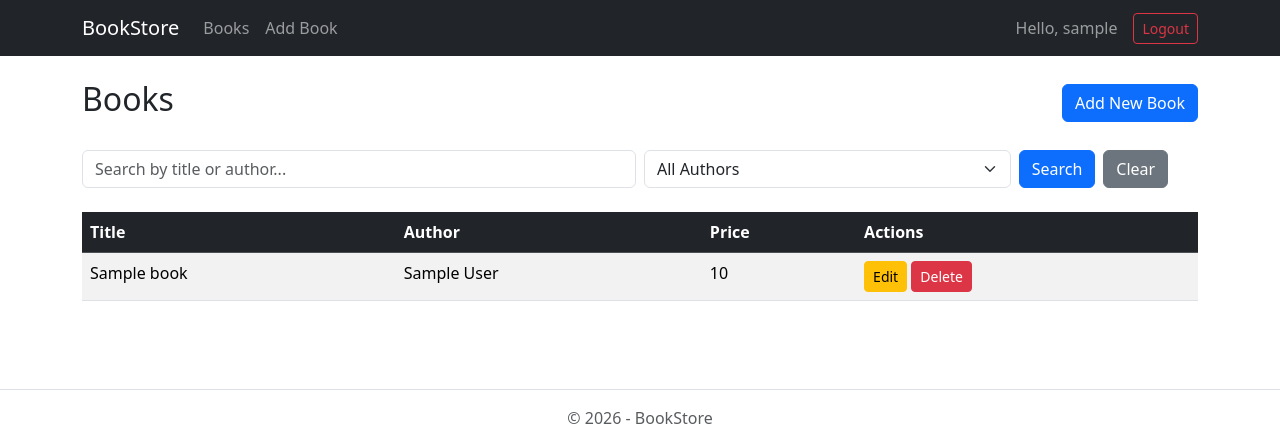
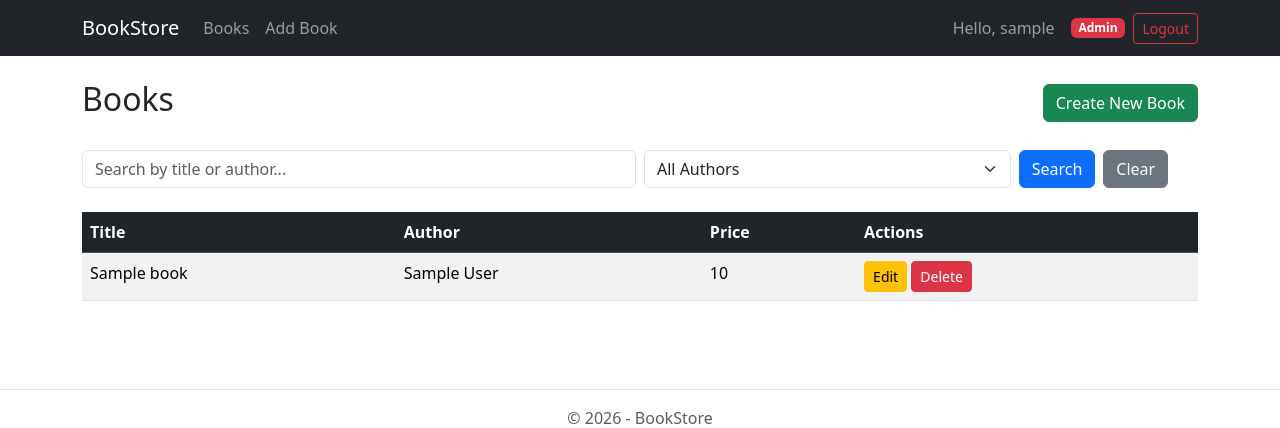
Before and after one commit to htavakkoli1368/BookStore, an ASP.NET Core app: page /Books in a window 1280 px wide. Shown: the top 428 px of the page. Run offline with ASP.NET Core 8, Linux system fonts and the light colour scheme; a user stored in the database is signed in; tables that the repository leaves empty hold one stand-in row (values such as "Sample post"); the project's own start-up code is not run, and a stand-in starts its controllers and pages.

Commit message:
add Authorization with RBAC(role based access controll) to the project and also protect our controller with Authorize

```diff
--- a/BookStore/Controllers/BooksController.cs
+++ b/BookStore/Controllers/BooksController.cs
@@ -1,6 +1,7 @@
 using BookStore.Data;
 using BookStore.Models;
 using BookStore.ViewModel;
+using Microsoft.AspNetCore.Authorization;
 using Microsoft.AspNetCore.Mvc;
 using Microsoft.Extensions.Primitives;
 using System.Reflection;
@@ -52,11 +53,13 @@ namespace BookStore.Controllers
             return View(viewModel);
         }
 
+        [Authorize(Roles = "Admin,Manager")]
         public IActionResult Create()
         {
             return View();
         }
         [HttpPost]
+        [Authorize(Roles = "Admin,Manager")]
         public IActionResult CreateForm(CreateBookViewModel model)
         {
             if (!ModelState.IsValid)
@@ -81,7 +84,9 @@ namespace BookStore.Controllers
         {
             return Content($"this is id : {id}");
         }
+
         [HttpGet]
+        [Authorize(Roles = "Admin,Manager")]
         public IActionResult Edit(int id)
         {
             var book = _context.Books.Find(id);
@@ -95,6 +100,7 @@ namespace BookStore.Controllers
         }
         //browser->routing->controller->action->view->html->browser
         [HttpPost]
+        [Authorize(Roles = "Admin,Manager")]
         [ValidateAntiForgeryToken]
         public IActionResult Edit(Book book)
         {
@@ -112,6 +118,7 @@ namespace BookStore.Controllers
         }
         // GET: Books/Delete/5
         [HttpGet]
+        [Authorize(Roles = "Admin")]
         public IActionResult Delete(int id)
         {
             var book = _context.Books.Find(id);
@@ -126,6 +133,7 @@ namespace BookStore.Controllers
 
         // POST: Books/Delete/5
         [HttpPost, ActionName("Delete")]
+        [Authorize(Roles = "Admin")]
         [ValidateAntiForgeryToken]
         public IActionResult DeleteConfirmed(int id)
         {
--- a/BookStore/Program.cs
+++ b/BookStore/Program.cs
@@ -19,6 +19,12 @@ builder.Services.AddIdentity<ApplicationUser, IdentityRole>(options =>
 .AddEntityFrameworkStores<ApplicationDbContext>();
 
 var app = builder.Build();
+using(var scope = app.Services.CreateScope())
+{
+    var services = scope.ServiceProvider;
+    var configuration = services.GetRequiredService<IConfiguration>();
+    await IdentitySeeder.SeedAsync(services, configuration);
+}
 
 // Configure the HTTP request pipeline.
 if (!app.Environment.IsDevelopment())
--- a/BookStore/Views/Books/Index.cshtml
+++ b/BookStore/Views/Books/Index.cshtml
@@ -7,9 +7,13 @@
 
 <div class="d-flex justify-content-between align-items-center mb-4">
     <h2>Books</h2>
-    <a asp-action="Create" class="btn btn-primary">
-        Add New Book
-    </a>
+    @if (User.IsInRole("Admin") || User.IsInRole("Manager"))
+    {
+        <a asp-action="Create" class="btn btn-success">
+            Create New Book
+        </a>
+    }
+
 </div>
 
 @if (TempData["SuccessMessage"] != null)
@@ -76,17 +80,22 @@
                         <td>@book.Author</td>
                         <td>@book.Price</td>
                         <td>
+        @if (User.IsInRole("Admin") || User.IsInRole("Manager"))
+        {
                             <a asp-action="Edit"
                                asp-route-id="@book.Id"
                                class="btn btn-sm btn-warning">
                                 Edit
                             </a>
-
+        }
+        @if (User.IsInRole("Admin"))
+        {
                             <a asp-action="Delete"
                                asp-route-id="@book.Id"
                                class="btn btn-sm btn-danger">
                                 Delete
                             </a>
+        }
                         </td>
                     </tr>
                 }
--- a/BookStore/Views/Shared/_LoginPartial.cshtml
+++ b/BookStore/Views/Shared/_LoginPartial.cshtml
@@ -3,7 +3,18 @@
     <span class="navbar-text me-3">
         Hello, @User.Identity.Name
     </span>
-
+    @if (User.IsInRole("Admin"))
+    {
+        <span class="badge bg-danger me-2">Admin</span>
+    }
+    else if (User.IsInRole("Manager"))
+    {
+        <span class="badge bg-warning text-dark me-2">Manager</span>
+    }
+    else
+    {
+        <span class="badge bg-secondary me-2">User</span>
+    }
     <form asp-controller="Account"
           asp-action="Logout"
           method="post"
```
Also changed, not shown: BookStore/Controllers/AccountController.cs (+13 -0 lines), BookStore/Data/IdentitySeeder.cs (added, +62 -0 lines), BookStore/BookStore.csproj.
